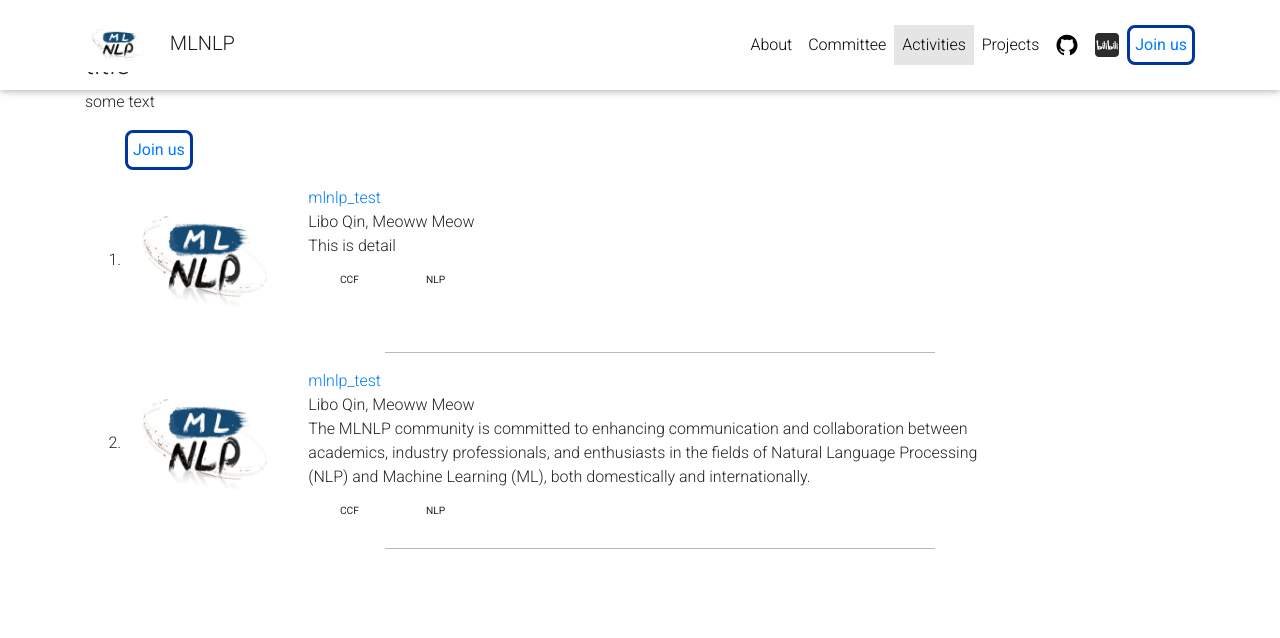
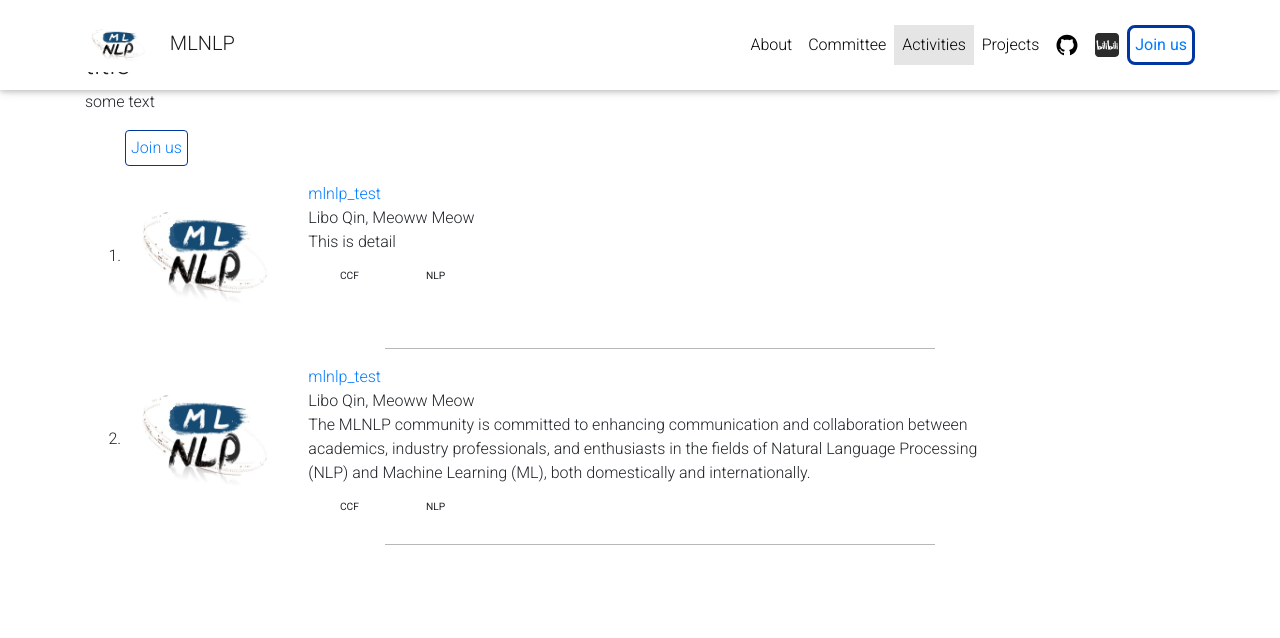
Before and after one commit to WPENGxs/wpengxs.github.io, a Jekyll site: the page built from _pages/activities.md, in a window 1280 px wide. Shown: the top 638 px of the page. Built offline with Jekyll 4.4.1, drawn with Linux system fonts in a browser that asks for light colours; comment, search, counter and statistics services are not loaded; a style sheet for code colours, icons or effects is not loaded.

Commit message:
Update activities.html

```diff
--- a/_layouts/activities.html
+++ b/_layouts/activities.html
@@ -10,10 +10,10 @@ layout: default
   </div>
 
   <div>
-    <ul class="ml-auto">
+    <ol class="ml-auto">
       <li style="display: grid; justify-content: left;">
-        <div style="border: solid #00369f; padding: 5px; border-radius: 0.5rem; align-items: center;">
-          <a href="https://github.com/MLNLP-World" style="font-weight: 400;">
+        <div style="border: solid #00369f; border-width: 1.5px; padding: 5px; border-radius: 0.25rem; align-items: center;">
+          <a href="https://github.com/MLNLP-World" style="font-weight: 200;">
             Join us
           </a>
         </div>
```
